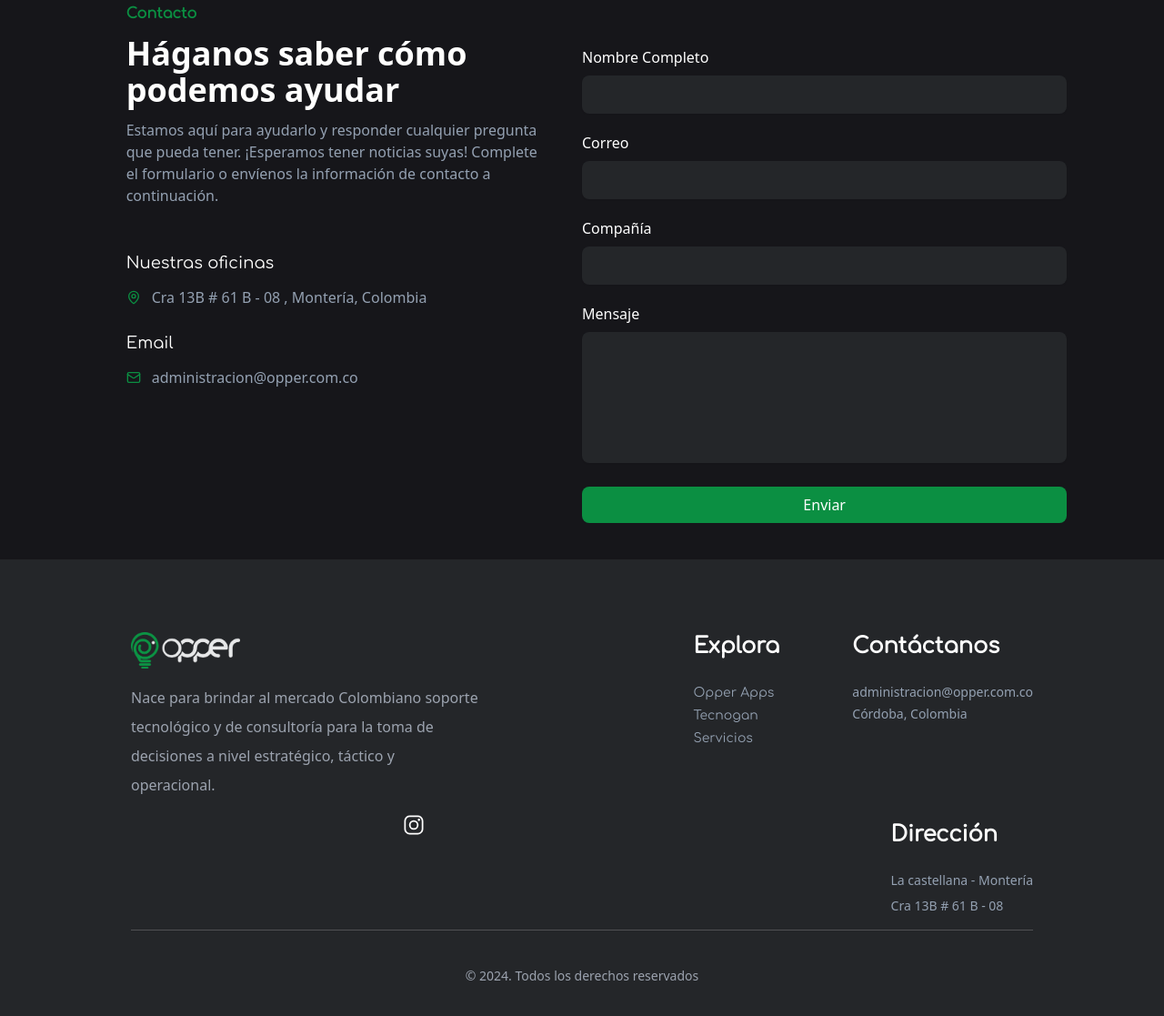
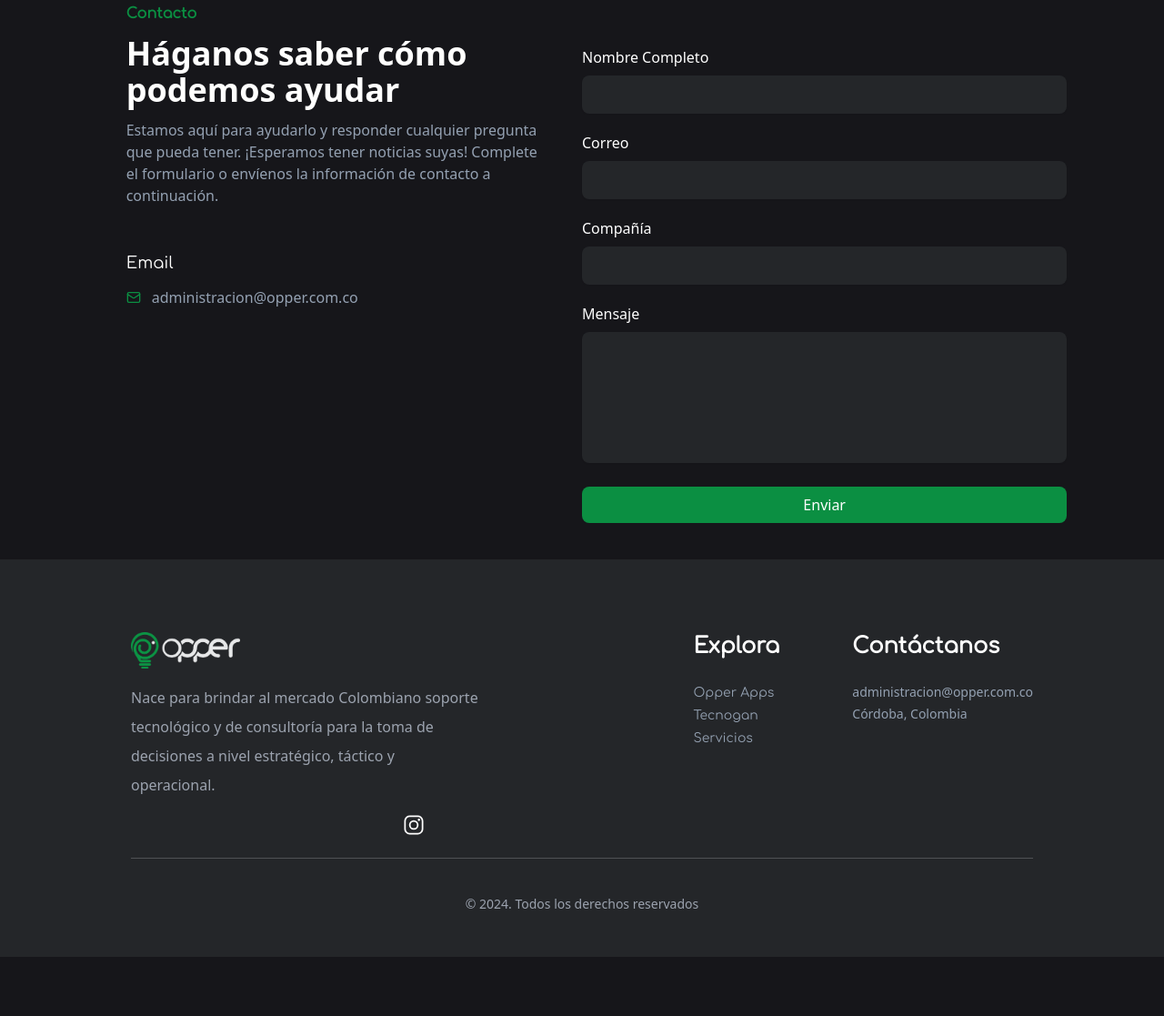
Before and after one commit to id4n4/opper-web, an Astro site: page /contact in a window 1280 px wide. Shown: the part 117-1234 px from the top of the page at 91% size. After the commit the page ends 1169 px from the top, so only its background shows below. Built offline with nearby package versions, Linux system fonts and the light colour scheme; Astro itself is replaced by a stand-in of ours.

Commit message:
Actualizar estilos y componentes de contacto

```diff
--- a/src/components/contact/Info.astro
+++ b/src/components/contact/Info.astro
@@ -3,16 +3,16 @@ import { footerText } from "../../data/footerData";
 import { LuMail, LuMapPin } from "react-icons/lu";
 
 const contactMethods = [
-  {
-    Icon: LuMapPin,
-    contact:
-      footerText.opperAddress +
-      ", " +
-      footerText.opperCity +
-      ", " +
-      footerText.opperCountry,
-    title: "Nuestras oficinas",
-  },
+  // {
+  //   Icon: LuMapPin,
+  //   contact:
+  //     footerText.opperAddress +
+  //     ", " +
+  //     footerText.opperCity +
+  //     ", " +
+  //     footerText.opperCountry,
+  //   title: "Nuestras oficinas",
+  // },
   {
     Icon: LuMail,
     contact: footerText.opperEmail,
--- a/src/components/footer/MainFooter.astro
+++ b/src/components/footer/MainFooter.astro
@@ -60,7 +60,7 @@ import { IoLogoInstagram } from "react-icons/io5";
               </li>
             </ul>
           </div>
-          <div class="w-full md:w-1/3 lg:w-auto">
+          <!-- <div class="w-full md:w-1/3 lg:w-auto">
             <h3 class="mb-6 text-2xl font-bold text-headline">Dirección</h3>
             <ul class="text-paragraph flex flex-col gap-2">
               <li>
@@ -70,7 +70,7 @@ import { IoLogoInstagram } from "react-icons/io5";
                 <p>{footerText.opperAddress}</p>
               </li>
             </ul>
-          </div>
+          </div> -->
         </div>
       </div>
       <p
```
